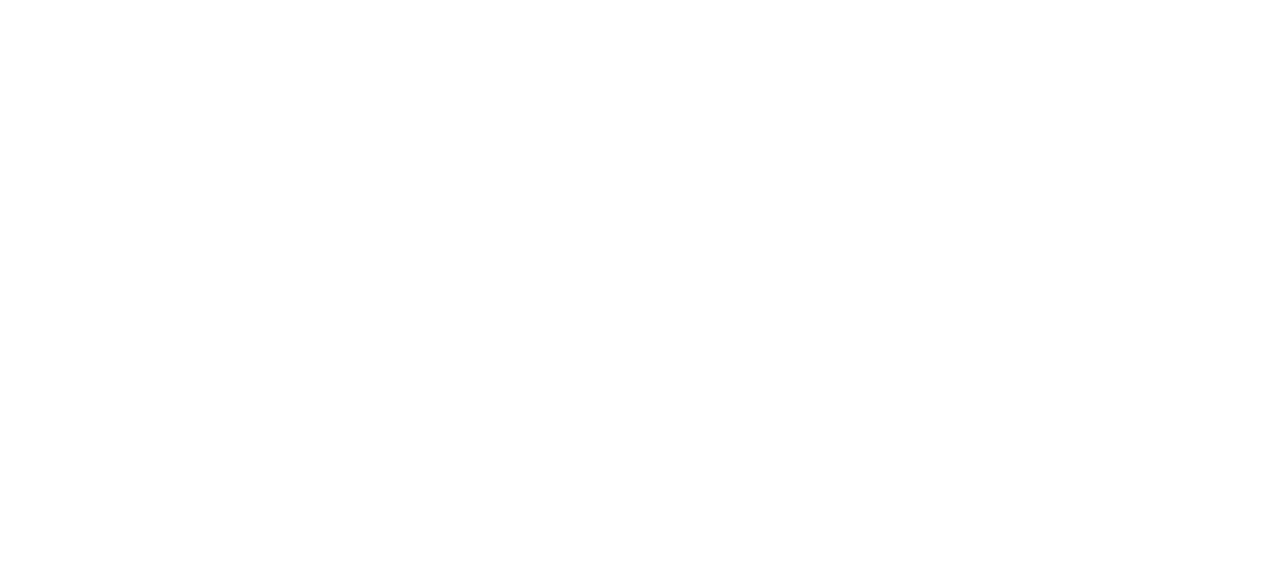
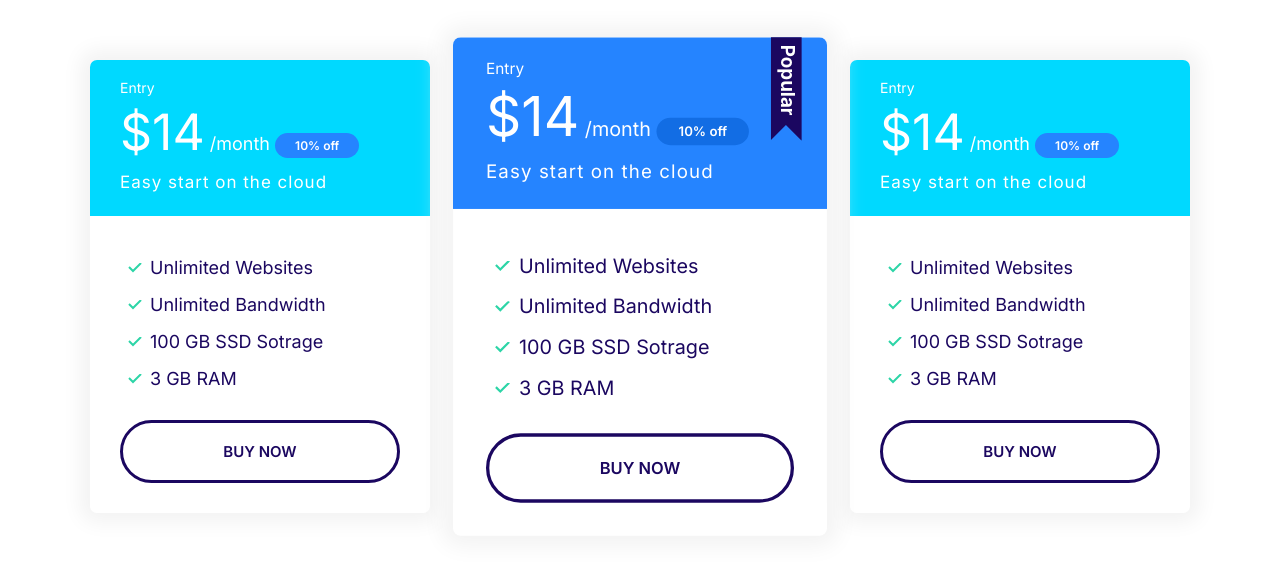
Before and after one commit to heliaFathi/moshify, a plain HTML site: page index.html in a window 1280 px wide. Drawn offline with Linux system fonts and the light colour scheme.

Commit message:
Add plans block

```diff
--- a/css/styles.css
+++ b/css/styles.css
@@ -330,11 +330,19 @@ a {
   color: #fff;
 }
 
+.card--primary .badge--primary {
+  background-color: #126de4;
+}
+
 .card--secondary .badge--secondary {
   background: #02cdf1;
 }
 
 /* Plans */
+.plan {
+  transition: transform 0.2s ease-out;
+}
+
 .plan__name {
   color: #fff;
   margin: 0;
@@ -360,6 +368,9 @@ a {
   display: block;
 }
 
+.plan--popular {
+  transform: scale(1.1);
+}
 .plan--popular .card__header {
   position: relative;
 }
@@ -370,6 +381,14 @@ a {
   display: inline-block;
   top: -6px;
   right: 5%;
+}
+
+.plan:hover {
+  transform: scale(1.05);
+}
+
+.plan--popular:hover {
+  transform: scale(1.15);
 }
 
 @media screen and (min-width: 1024px) {
@@ -705,7 +724,7 @@ nav.collapsible--expanded .nav__toggler {
   }
 }
 
-/* Block Domain */
+/* Domain Block */
 .block-domain .input-group {
   box-shadow: 0 0 30px 20px #e6ebee;
   border: 0;
@@ -729,3 +748,14 @@ nav.collapsible--expanded .nav__toggler {
     margin: 0 auto;
   }
 }
+
+/* Plans Block */
+
+.block-plans .grid {
+  gap: 8rem 4rem;
+}
+
+.block-plans .card {
+  max-width: 500px;
+  margin: 0 auto;
+}
--- a/index.html
+++ b/index.html
@@ -11,7 +11,72 @@
     <link rel="stylesheet" href="css/styles.css">
 </head>
 <body>
+    <section class="block container block-plans">
+        <div class="grid grid--1x3">
+        <div class="plan">
+            <div class="card card--secondary">
+                <header class="card__header">
+                    <h3 class="plan__name">Entry</h3>
+                    <span class="plan__price">$14</span>
+                    <span class="plan_billing-cycle">/month</span>
+                    <span class="badge badge--primary badge--small">10% off</span>
+                    <span class="plan__description">Easy start on the cloud</span>
+                </header>
+                <div class="card__body">
+                    <ul class="list list--tick">
+                        <li class="list__item">Unlimited Websites</li>
+                        <li class="list__item">Unlimited Bandwidth</li>
+                        <li class="list__item">100 GB SSD Sotrage</li>
+                        <li class="list__item">3 GB RAM</li>
+                    </ul>
+                    <button class="btn btn--outline btn--block">Buy Now</button>
+                </div>
+            </div>
+        </div>
 
+        <div class="plan plan--popular">
+            <div class="card card--primary">
+                <header class="card__header">
+                    <h3 class="plan__name">Entry</h3>
+                    <span class="plan__price">$14</span>
+                    <span class="plan_billing-cycle">/month</span>
+                    <span class="badge badge--primary badge--small">10% off</span>
+                    <span class="plan__description">Easy start on the cloud</span>
+                </header>
+                <div class="card__body">
+                    <ul class="list list--tick">
+                        <li class="list__item">Unlimited Websites</li>
+                        <li class="list__item">Unlimited Bandwidth</li>
+                        <li class="list__item">100 GB SSD Sotrage</li>
+                        <li class="list__item">3 GB RAM</li>
+                    </ul>
+                    <button class="btn btn--outline btn--block">Buy Now</button>
+                </div>
+            </div>
+        </div>
+
+        <div class="plan">
+            <div class="card card--secondary">
+                <header class="card__header">
+                    <h3 class="plan__name">Entry</h3>
+                    <span class="plan__price">$14</span>
+                    <span class="plan_billing-cycle">/month</span>
+                    <span class="badge badge--primary badge--small">10% off</span>
+                    <span class="plan__description">Easy start on the cloud</span>
+                </header>
+                <div class="card__body">
+                    <ul class="list list--tick">
+                        <li class="list__item">Unlimited Websites</li>
+                        <li class="list__item">Unlimited Bandwidth</li>
+                        <li class="list__item">100 GB SSD Sotrage</li>
+                        <li class="list__item">3 GB RAM</li>
+                    </ul>
+                    <button class="btn btn--outline btn--block">Buy Now</button>
+                </div>
+            </div>
+        </div>
+    </div>
+    </section>
 </body>
 <script src="js/main.js"></script>
 </html>
```
